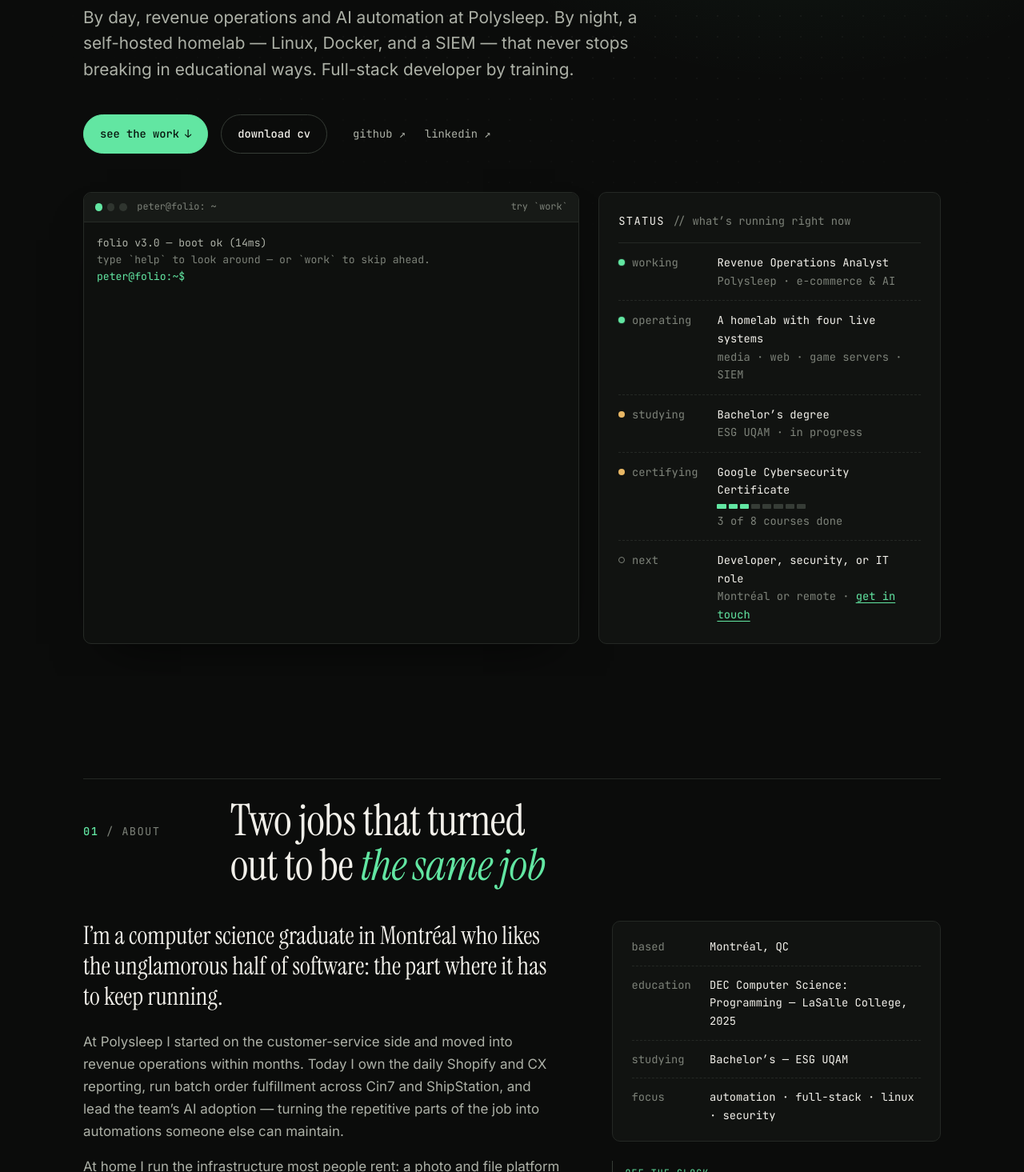
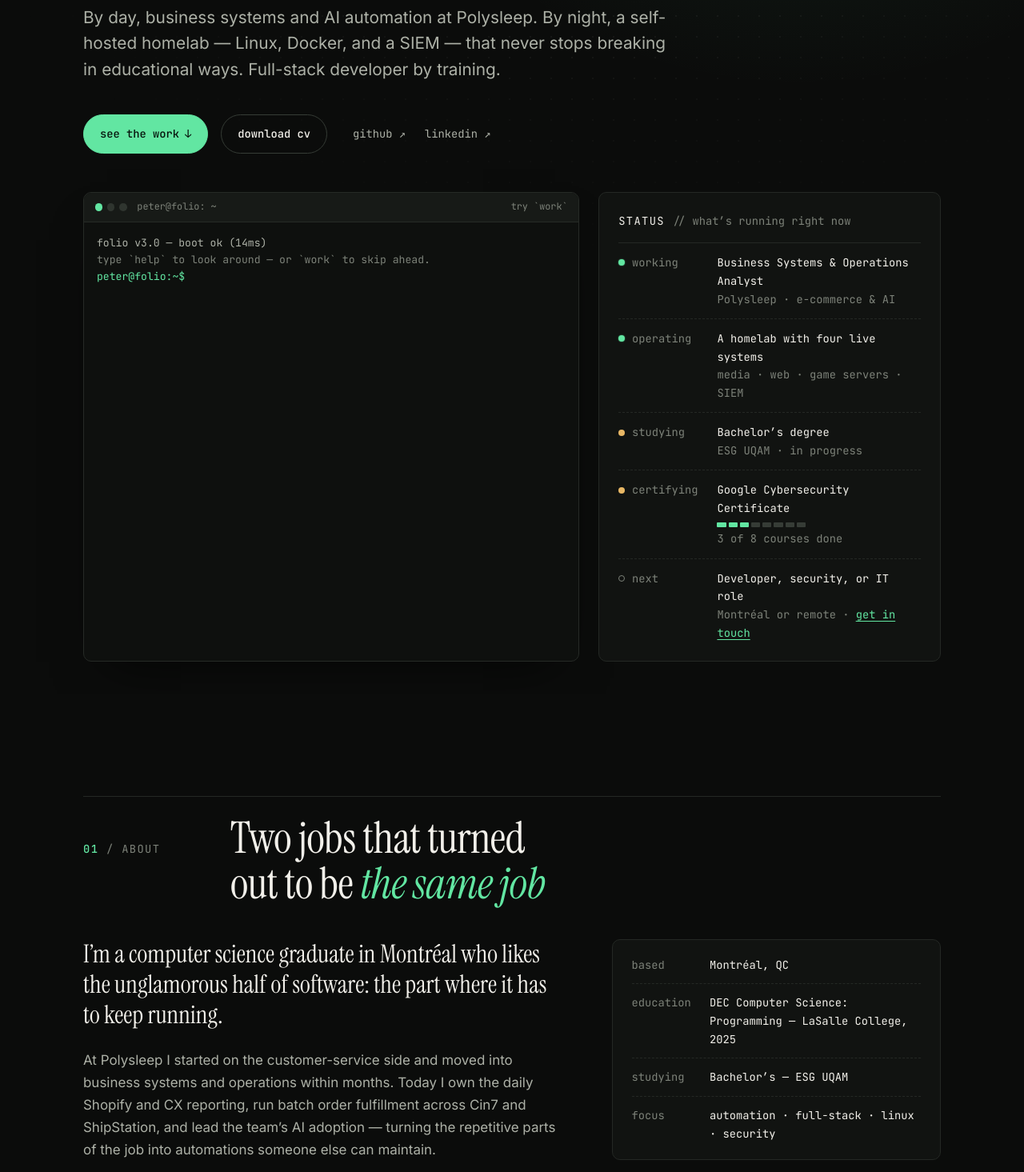
Before and after one commit to Panagiotis1226/folio, a plain HTML site: page index.html in a window 1280 px wide. Shown: the part 445-1910 px from the top of the page at 80% size. Drawn offline with Linux system fonts and the light colour scheme.

Commit message:
Correct Polysleep job title
The role is Business Systems & Operations Analyst, not Revenue
Operations Analyst. Updates the title and every "revenue ops"
description across the page, meta tags, structured data, and the
terminal's whoami / now / experience output.

Co-Authored-By: Claude Mythos 5.2 <noreply@anthropic.com>
Claude-Session: https://claude.ai/code/session_01BNTT16fXBxR4qAWRZLLmQf

```diff
--- a/index.html
+++ b/index.html
@@ -11,7 +11,7 @@
   <meta name="theme-color" content="#0b0c0b">
 
   <title>Panagiotis "Peter" Nicolacacos — Developer · Automation · Infrastructure</title>
-  <meta name="description" content="Developer in Montréal. Revenue operations and AI automation at Polysleep, a DEC in Computer Science, and years of running the self-hosted Linux, Docker, and network-security infrastructure my own software lives on.">
+  <meta name="description" content="Developer in Montréal. Business systems, operations, and AI automation at Polysleep, a DEC in Computer Science, and years of running the self-hosted Linux, Docker, and network-security infrastructure my own software lives on.">
   <link rel="canonical" href="https://gh.petestech.com/">
 
   <meta property="og:type" content="website">
@@ -49,7 +49,7 @@
     "name": "Panagiotis Nicolacacos",
     "alternateName": "Peter Nicolacacos",
     "url": "https://gh.petestech.com/",
-    "jobTitle": "Revenue Operations Analyst",
+    "jobTitle": "Business Systems & Operations Analyst",
     "worksFor": { "@type": "Organization", "name": "Polysleep" },
     "alumniOf": { "@type": "CollegeOrUniversity", "name": "LaSalle College" },
     "address": { "@type": "PostalAddress", "addressLocality": "Montréal", "addressRegion": "QC", "addressCountry": "CA" },
@@ -96,7 +96,7 @@
           <span class="line">and run the <em>servers</em> underneath.</span>
         </p>
         <p class="hero-lead">
-          By day, revenue operations and AI automation at Polysleep. By night, a
+          By day, business systems and AI automation at Polysleep. By night, a
           self-hosted homelab — Linux, Docker, and a SIEM — that never stops
           breaking in educational ways. Full-stack developer by training.
         </p>
@@ -146,7 +146,7 @@
           <dl class="board-list">
             <div>
               <dt><span class="dot dot-live" aria-hidden="true"></span>working</dt>
-              <dd>Revenue Operations Analyst <span class="board-sub">Polysleep · e-commerce &amp; AI</span></dd>
+              <dd>Business Systems &amp; Operations Analyst <span class="board-sub">Polysleep · e-commerce &amp; AI</span></dd>
             </div>
             <div>
               <dt><span class="dot dot-live" aria-hidden="true"></span>operating</dt>
@@ -187,7 +187,7 @@
           </p>
           <p>
             At Polysleep I started on the customer-service side and moved into
-            revenue operations within months. Today I own the daily Shopify and
+            business systems and operations within months. Today I own the daily Shopify and
             CX reporting, run batch order fulfillment across Cin7 and
             ShipStation, and lead the team’s AI adoption — turning the
             repetitive parts of the job into automations someone else can
@@ -480,8 +480,8 @@
         <li class="timeline-item is-current" data-reveal>
           <span class="timeline-date">Dec 2025 — present</span>
           <div class="timeline-body">
-            <h3>Revenue Operations Analyst · E-commerce &amp; AI <span class="timeline-org">— Polysleep</span></h3>
-            <p>Joined as a Customer Service Specialist; moved into revenue operations in 2026. Daily Shopify sales and Gorgias CX reporting for leadership briefings, batch order fulfillment across Cin7 and ShipStation, SOPs that keep automations maintainable, and the lead on the team’s AI implementation and prompt engineering.</p>
+            <h3>Business Systems &amp; Operations Analyst · E-commerce &amp; AI <span class="timeline-org">— Polysleep</span></h3>
+            <p>Joined as a Customer Service Specialist; moved into business systems and operations in 2026. Daily Shopify sales and Gorgias CX reporting for leadership briefings, batch order fulfillment across Cin7 and ShipStation, SOPs that keep automations maintainable, and the lead on the team’s AI implementation and prompt engineering.</p>
           </div>
         </li>
         <li class="timeline-item is-current" data-reveal>
--- a/js/terminal.js
+++ b/js/terminal.js
@@ -61,7 +61,7 @@ const SKILLS = [
 ];
 
 const EXPERIENCE = [
-  ['dec 2025 →', 'Revenue Operations Analyst · E-commerce & AI — Polysleep'],
+  ['dec 2025 →', 'Business Systems & Operations Analyst · E-commerce & AI — Polysleep'],
   ['2025 →', 'Bachelor’s degree — ESG UQAM (in progress)'],
   ['may 2025 →', 'Content Creator — self-employed'],
   ['2025', 'Programming Intern · Full-Stack — Jaqln.ai'],
@@ -78,14 +78,14 @@ const CERTS = [
 
 const WHOAMI = [
   { text: 'Panagiotis “Peter” Nicolacacos', cls: 't-bright' },
-  'CS grad (DEC, LaSalle College) in Montréal. Revenue ops',
+  'CS grad (DEC, LaSalle College) in Montréal. Business systems',
   '& AI automation at Polysleep by day. I automate the',
   'busywork and run the servers underneath — linux, docker,',
   'and a homelab that never stops breaking in educational ways.',
 ];
 
 const NOW = [
-  ['working', 'revenue ops & AI automation @ Polysleep'],
+  ['working', 'business systems & AI automation @ Polysleep'],
   ['operating', 'a homelab with four live systems'],
   ['studying', 'bachelor’s, ESG UQAM'],
   ['certifying', 'Google Cybersecurity — 3 of 8'],
```
